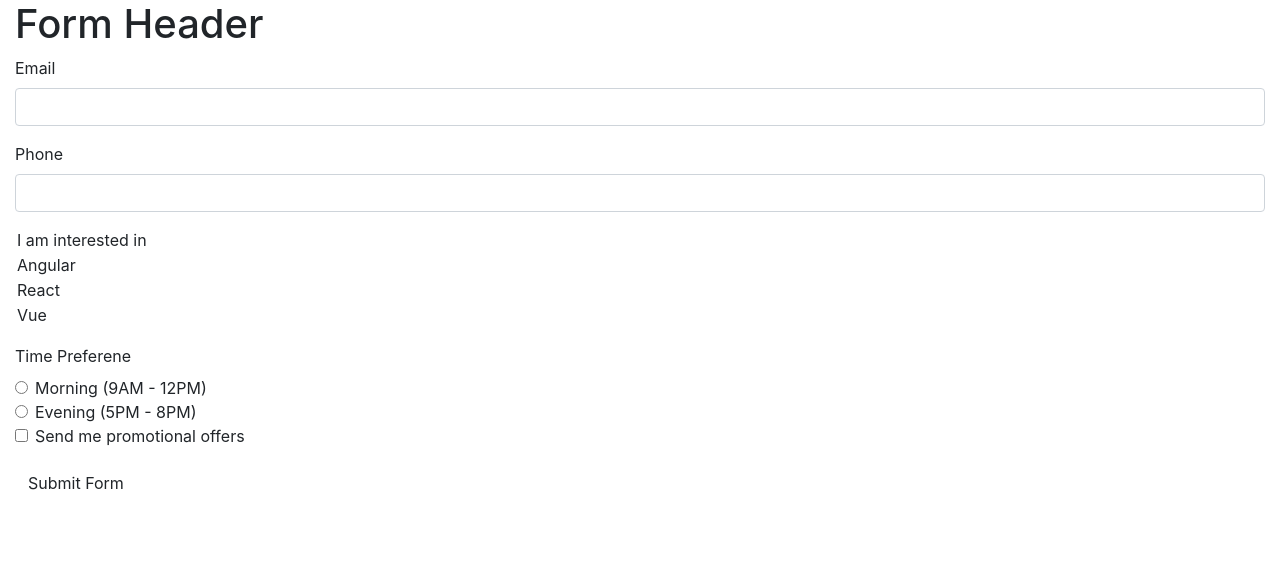
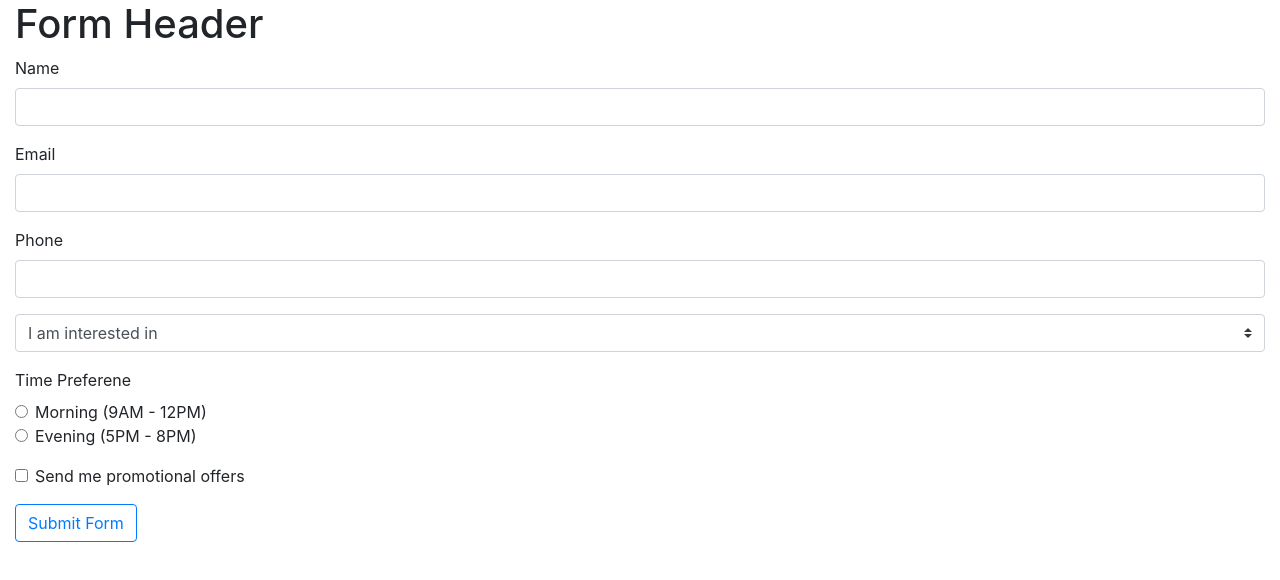
Before and after one commit to dalbay/Angular-Forms, an Angular app in the folder templateDrivenForm/: page / in a window 1280 px wide. Shown: the top 580 px of the page. Built offline with nearby package versions, Linux system fonts and the light colour scheme.

Commit message:
update HTML form

```diff
--- a/templateDrivenForm/src/app/app.component.html
+++ b/templateDrivenForm/src/app/app.component.html
@@ -1,6 +1,10 @@
 <div class="container-fluid">
   <h1>Form Header</h1>
   <form>
+    <div class="form-group">
+      <label>Name</label>
+      <input type="text" class="form-control" />
+    </div>
     <div class="form-group">
       <label>Email</label>
       <input type="email" class="form-control" />
@@ -10,8 +14,10 @@
       <input type="tel" class="form-control" />
     </div>
     <div class="form-group">
+      <select class="custom-select">
         <option selected>I am interested in</option>
         <option *ngFor="let topic of topics">{{ topic }}</option>
+      </select>
     </div>
     <!--Radio Button-->
     <div class="mb-3">
@@ -34,13 +40,13 @@
         />
         <label class="form-check-label">Evening (5PM - 8PM)</label>
       </div>
+    </div>
     <!--Check Box Control-->
     <div class="form-check mb-3">
       <input class="form-check-input" type="checkbox" />
       <label class="form-check-label">Send me promotional offers</label>
     </div>
     <!--Submit Button-->
-      <button class="btn btn-primaty" type="submit">Submit Form</button>
-    </div>
+    <button class="btn btn-outline-primary" type="submit">Submit Form</button>
   </form>
 </div>
```
Lines whose indentation alone changed are shown as unchanged.
